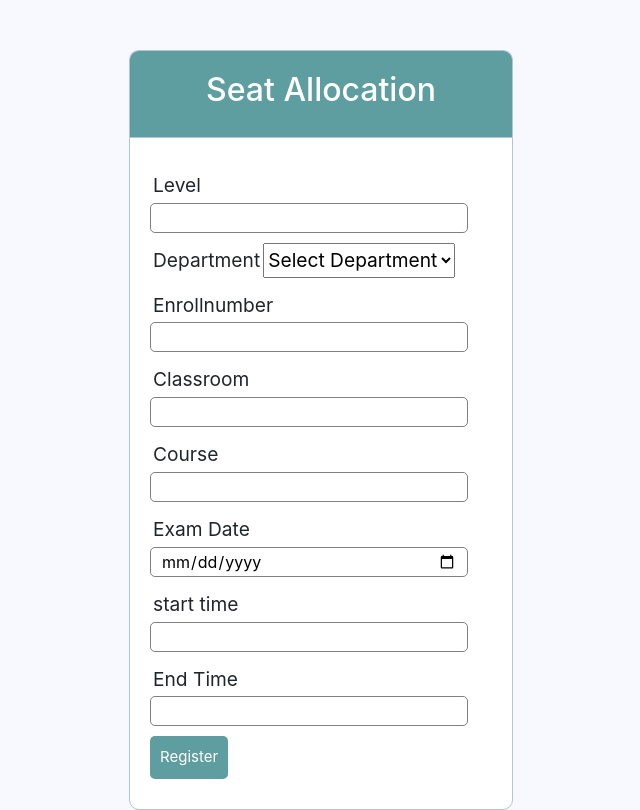
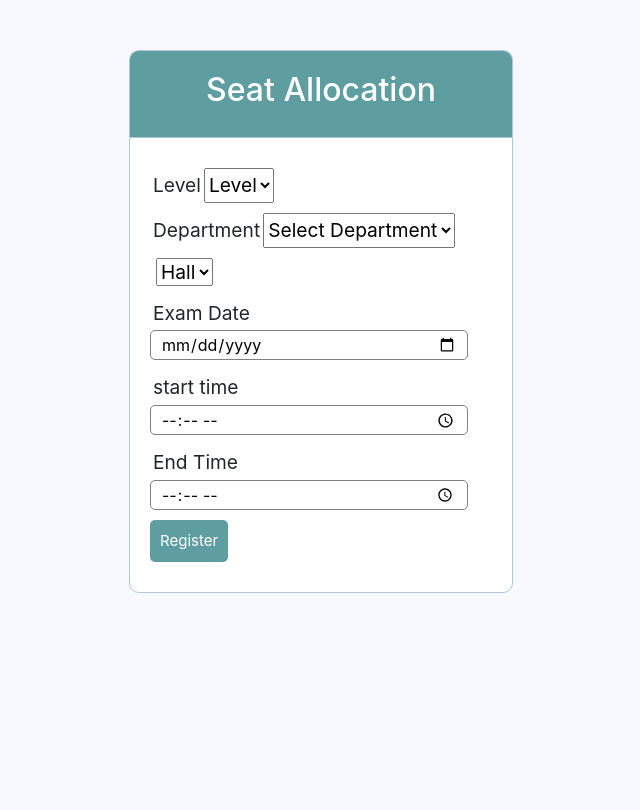
Before and after one commit to AmujoDotun/deletingsoon, a PHP site: page /Admin/schedule.php in a window 1280 px wide. Shown: the part 90-900 px from the top of the page, without its empty margins (319-959 px from the left). After the commit the page ends 683 px from the top, so only its background shows below. Run offline with PHP 8.4, Linux system fonts and the light colour scheme; data that the repository does not hold is empty.

Commit message:
query input to schedule  from db table

```diff
--- a/Admin/schedule.php
+++ b/Admin/schedule.php
@@ -20,9 +20,22 @@ include('../core/header.php');
 
 	  ?>
 
-    <div class="input-group">
-  	  <label>Level</label>
-  	  <input type="text" name="levels" value="<?php echo $levels; ?>">
+<div class="input-group">
+  	  <label for="level">Level</label>
+		<select name="level" required>
+			<option value ="" disabled selected>Level</option>
+
+			<?php
+			$level_sql ="SELECT * FROM levels";
+			$sql_level = mysqli_query($db, $level_sql);
+			while($level = mysqli_fetch_array($sql_level)){
+			?>
+			<option value="<?= $level['level'] ?>"><?= $level['level']; ?></option>
+			<?php
+			}
+
+			?>
+		</select>
   	</div>
   	<div class="input-group">
   	  <label for="department">Department</label>
@@ -42,16 +55,21 @@ include('../core/header.php');
 		</select>
   	</div>
   	<div class="input-group">
-  	  <label>Enrollnumber</label>
-  	  <input type="number" name="enrollnumber" value="<?php echo $enrollnumber; ?>">
-  	</div>
-  	<div class="input-group">
-  	  <label>Classroom</label>
-  	  <input type="text" name="classroom" value="<?php echo $classroom; ?>">
-  	</div>
-  	<div class="input-group">
-  	  <label>Course</label>
-  	  <input type="text" name="course" value="<?php echo $course; ?>">
+  	  <label for="hallname"></label>
+		<select name="hallname" required>
+			<option value ="" disabled selected>Hall</option>
+
+			<?php
+			$hall_sql ="SELECT * FROM halls";
+			$sql_hall = mysqli_query($db, $hall_sql);
+			while($hall = mysqli_fetch_array($sql_hall)){
+			?>
+			<option value="<?= $hall['hallname'] ?>"><?= $hall['hallname']; ?></option>
+			<?php
+			}
+
+			?>
+		</select>
   	</div>
     <div class="input-group">
   	  <label>Exam Date</label>
@@ -59,11 +77,11 @@ include('../core/header.php');
   	</div>
     <div class="input-group">
   	  <label>start time</label>
-  	  <input type="number" name="starttime" value="<?php echo $starttime; ?>">
+  	  <input type="time" name="starttime" value="<?php echo $starttime; ?>">
   	</div>
     <div class="input-group">
   	  <label>End Time</label>
-  	  <input type="number" name="endtime" value="<?php echo $endtime; ?>">
+  	  <input type="time" name="endtime" value="<?php echo $endtime; ?>">
   	</div>
   	<div class="input-group">
   	  <button type="submit" class="btn" name="reg_seat">Register</button>
--- a/core/server.php
+++ b/core/server.php
@@ -21,7 +21,7 @@ $course = "";
 $examdate = "";
 $starttime = "";
 $endtime = "";
-$levels = "";
+$level = "";
 $errors = array();
 
 // connect to the database
@@ -115,7 +115,7 @@ if (isset($_POST['reg_user'])) {
   // receive all input values from the form
   $names = mysqli_real_escape_string($db, $_POST['names']);
   $department = mysqli_real_escape_string($db, $_POST['department']);
-  $levels = mysqli_real_escape_string($db, $_POST['levels']);
+  $level = mysqli_real_escape_string($db, $_POST['level']);
   $matricno = mysqli_real_escape_string($db, $_POST['matricno']);
   $username = mysqli_real_escape_string($db, $_POST['username']);
   $email = mysqli_real_escape_string($db, $_POST['email']);
@@ -126,7 +126,7 @@ if (isset($_POST['reg_user'])) {
   // by adding (array_push()) corresponding error unto $errors array
   if (empty($names)) { array_push($errors, "Name is required"); }
   if (empty($department)) { array_push($errors, "Department is required"); }
-  if (empty($levels)) { array_push($errors, "Level is required"); }
+  if (empty($level)) { array_push($errors, "Level is required"); }
   if (empty($matricno)) { array_push($errors, "Matricno is required"); }
   if (empty($username)) { array_push($errors, "Username is required"); }
   if (empty($email)) { array_push($errors, "Email is required"); }
@@ -155,8 +155,8 @@ if (isset($_POST['reg_user'])) {
   if (count($errors) == 0) {
   	$password = md5($password_1);//encrypt the password before saving in the database
 
-  	$query = "INSERT INTO students (names, matricno, department, levels, username, email, password)
-  			  VALUES('$names', '$matricno', '$department', '$levels', '$username', '$email', '$password')";
+  	$query = "INSERT INTO students (names, matricno, department, level, username, email, password)
+  			  VALUES('$names', '$matricno', '$department', '$level', '$username', '$email', '$password')";
   	mysqli_query($db, $query);
   	$_SESSION['username'] = $username;
   	$_SESSION['success'] = "You are now logged in";
@@ -211,7 +211,7 @@ if (isset($_POST['reg_hall'])) {
 
   // first check the database to make sure
   // a user does not already exist with the same username and/or email
-  $user_check_query = "SELECT * FROM hall WHERE hallname='$hallname' OR hallcapacity='$hallcapacity' LIMIT 1";
+  $user_check_query = "SELECT * FROM halls WHERE hallname='$hallname' OR hallcapacity='$hallcapacity' LIMIT 1";
   $result = mysqli_query($db, $user_check_query);
   $user = mysqli_fetch_assoc($result);
 
@@ -224,7 +224,7 @@ if (isset($_POST['reg_hall'])) {
   // Finally, register hall if there are no errors in the form
   if (count($errors) == 0) {
 
-  	$query = "INSERT INTO hall (hallname, hallcapacity)
+  	$query = "INSERT INTO halls (hallname, hallcapacity)
   			  VALUES('$hallname', '$hallcapacity')";
   	mysqli_query($db, $query);
   	$_SESSION['hallname'] = $hallname;
@@ -276,31 +276,28 @@ if (isset($_POST['reg_dept'])) {
 // REGISTER SEAT
 
 // REGISTRATION OF HALL
+
 if (isset($_POST['reg_seat'])) {
   // receive all input values from the form
-  $levels = mysqli_real_escape_string($db, $_POST['levels']);
+  $level = mysqli_real_escape_string($db, $_POST['level']);
   $department = mysqli_real_escape_string($db, $_POST['department']);
-  $enrollnumber = mysqli_real_escape_string($db, $_POST['enrollnumber']);
-  $classroom = mysqli_real_escape_string($db, $_POST['classroom']);
-  $course = mysqli_real_escape_string($db, $_POST['course']);
+  $hallname = mysqli_real_escape_string($db, $_POST['hallname']);
   $examdate = mysqli_real_escape_string($db, $_POST['examdate']);
   $starttime = mysqli_real_escape_string($db, $_POST['starttime']);
   $endtime = mysqli_real_escape_string($db, $_POST['endtime']);
 
   // form validation: ensure that the form is correctly filled ...
   // by adding (array_push()) corresponding error unto $errors array
-  if (empty($levels)) { array_push($errors, "Level is required"); }
+  if (empty($level)) { array_push($errors, "Level is required"); }
   if (empty($department)) { array_push($errors, "Department is required"); }
-  if (empty($enrollnumber)) { array_push($errors, "Enrollnumber is required"); }
-  if (empty($classroom)) { array_push($errors, "Classroom is required"); }
-  if (empty($course)) { array_push($errors, "Course is required"); }
+  if (empty($hallname)) { array_push($errors, "Hallname is required"); }
   if (empty($examdate)) { array_push($errors, "Examdate is required"); }
   if (empty($starttime)) { array_push($errors, "Start Time is required"); }
   if (empty($endtime)) { array_push($errors, "EndTime is required"); }
 
   // first check the database to make sure
   // a user does not already exist with the same username and/or email
-  $user_check_query = "SELECT * FROM trisub WHERE levels='$levels' OR department='$department' LIMIT 1";
+  $user_check_query = "SELECT * FROM trisub WHERE level='$level' OR department='$department' LIMIT 1";
   $result = mysqli_query($db, $user_check_query);
   $user = mysqli_fetch_assoc($result);
 
@@ -309,10 +306,10 @@ if (isset($_POST['reg_seat'])) {
   // Finally, register hall if there are no errors in the form
   if (count($errors) == 0) {
 
-  	$query = "INSERT INTO trisub (levels, department, enrollnumber, classroom, course, examdate, starttime, endtime)
-        VALUES('$levels', '$department', '$enrollnumber', '$classroom', '$course', '$examdate', '$starttime', '$endtime')";
+  	$query = "INSERT INTO trisub (level, department, hallname, examdate, starttime, endtime)
+        VALUES('$level', '$department', '$hallname', '$examdate', '$starttime', '$endtime')";
   	mysqli_query($db, $query);
-  	$_SESSION['levels'] = $levels;
+  	$_SESSION['level'] = $level;
   	$_SESSION['success'] = "You have successfully register hall";
   	header('location: /Admin/timetable.php');
   }
```
